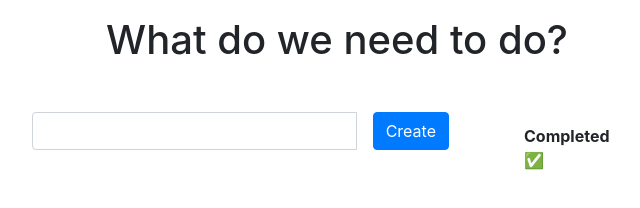
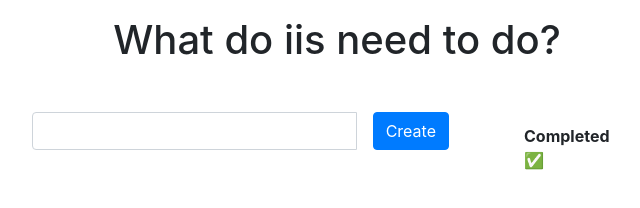
Before and after one commit to Abid-Amjad/todo-app, a website: page public/index.html in a window 1280 px wide. Shown: the whole page, without its empty margins (303-943 px from the left). Drawn offline with nearby package versions, Linux system fonts and the light colour scheme; no server answers.

Commit message:
todoupdate

```diff
--- a/public/index.html
+++ b/public/index.html
@@ -10,7 +10,7 @@
   </head>
   <body>
     <div class="container mt-3 w-50">
-      <h1 class="mb-5 text-center">What do we  need to do? </h1>
+      <h1 class="mb-5 text-center">What do iis  need to do? </h1>
       <div class="row">
         <div class="col-9 pr-5">
           <div class="input-group mb-3">
```
